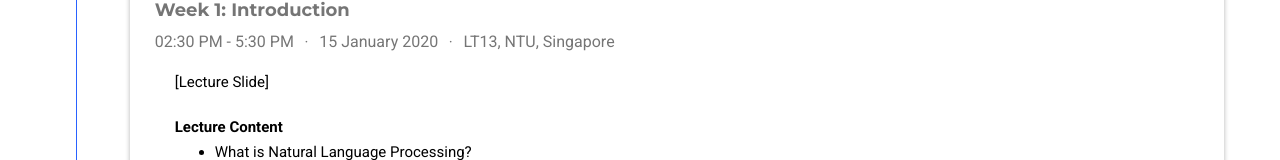
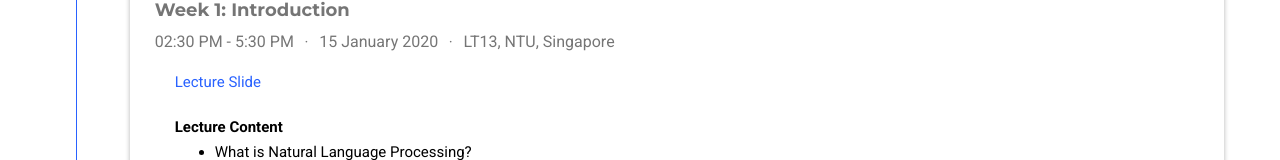
Before and after one commit to ntunlpsg/ce7455_deep-nlp-20, a plain HTML site: page index.html in a window 1280 px wide. Shown: the part 8730-8890 px from the top of the page. Drawn offline with nearby package versions, Linux system fonts and the light colour scheme; some icons are missing.

Commit message:
lec 1 updated

```diff
--- a/index.html
+++ b/index.html
@@ -1739,8 +1739,7 @@
 
 
             </div>
-            <div class="card-text"><p>[Lecture Slide]
-  <!--- (https://drive.google.com/file/d/1C8Dx-OX1-kWgqojmrpRqwoXPDCUYiBru/view?usp=sharing) ---></p>
+            <div class="card-text"><p><a href="https://www.dropbox.com/s/3o9zo7yljht0g4b/Lecture-1.pdf?dl=0" target="_blank">Lecture Slide</a></p>
 
 <p><strong>Lecture Content</strong></p>
 
```
